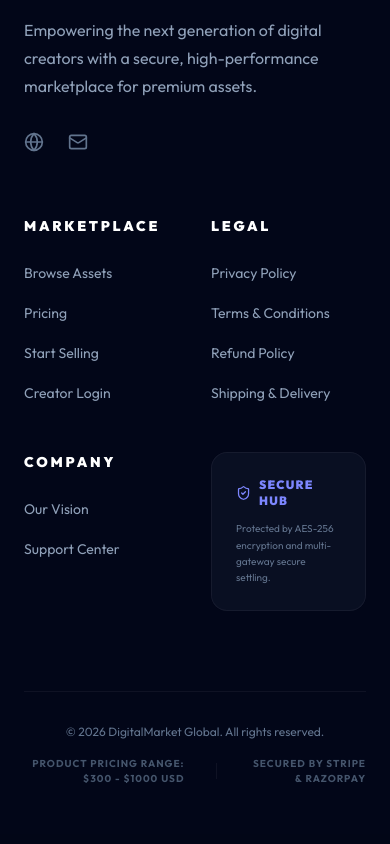
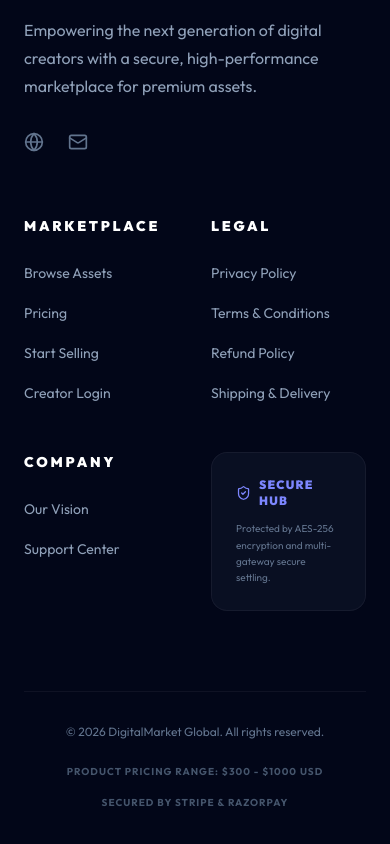
Before and after one commit to karma0340/market, a Next.js app in the folder frontend/: page / in a window 390 px wide. Shown: the part 3553-4397 px from the top of the page. Built offline with nearby package versions, Linux system fonts and the light colour scheme; no server answers.

Commit message:
style: fix footer pricing layout for mobile

```diff
--- a/frontend/src/components/Footer.js
+++ b/frontend/src/components/Footer.js
@@ -71,12 +71,12 @@ export default function Footer() {
           </div>
         </div>
 
-        <div className="mt-20 border-t border-white/5 pt-8 flex flex-col md:flex-row items-center justify-between gap-4">
-          <p className="text-xs text-slate-500">&copy; {currentYear} DigitalMarket Global. All rights reserved.</p>
-          <div className="flex items-center gap-8 text-right">
-            <span className="text-[10px] font-bold text-slate-600 tracking-widest uppercase">Product Pricing Range: $300 - $1000 USD</span>
-            <div className="h-4 w-px bg-white/5"></div>
-            <span className="text-[10px] font-bold text-slate-600 tracking-widest uppercase">Secured by Stripe & Razorpay</span>
+        <div className="mt-20 border-t border-white/5 pt-8 flex flex-col md:flex-row items-center justify-between gap-6 md:gap-4">
+          <p className="text-xs text-slate-500 text-center md:text-left">&copy; {currentYear} DigitalMarket Global. All rights reserved.</p>
+          <div className="flex flex-col md:flex-row items-center gap-4 md:gap-8">
+            <span className="text-[10px] font-bold text-slate-600 tracking-widest uppercase text-center">Product Pricing Range: $300 - $1000 USD</span>
+            <div className="hidden md:block h-4 w-px bg-white/5"></div>
+            <span className="text-[10px] font-bold text-slate-600 tracking-widest uppercase text-center">Secured by Stripe & Razorpay</span>
           </div>
         </div>
       </div>
```
